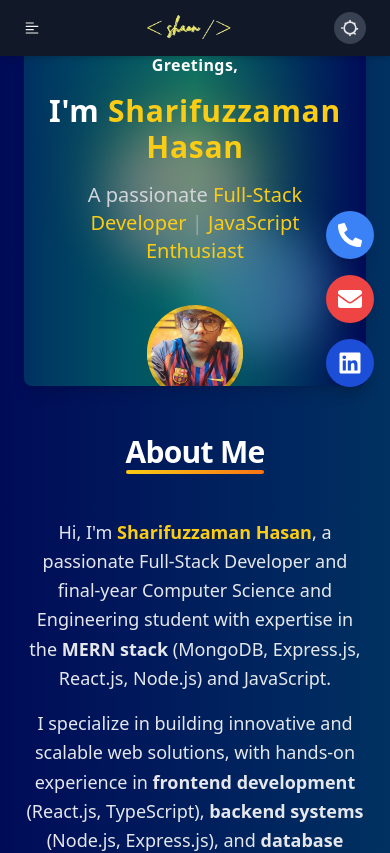
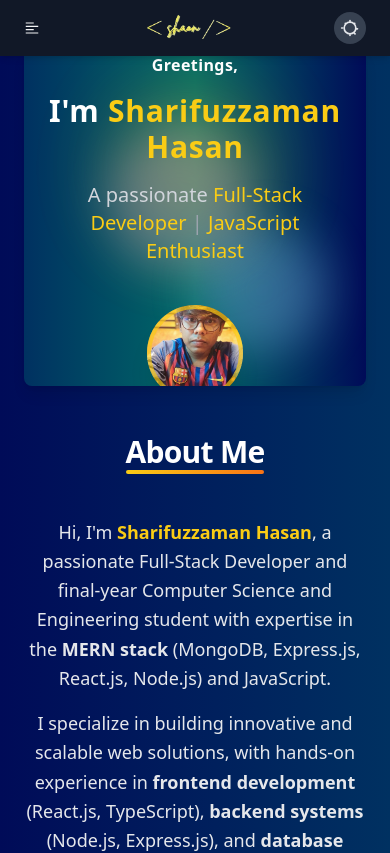
Before and after one commit to SharifuzzamanShaon/my-portfolio, a React (Vite) app: page / in a window 390 px wide. Shown: the top 853 px of the page. Built offline with nearby package versions, Linux system fonts and the light colour scheme.

Commit message:
reponsive , mobile menu

```diff
--- a/src/components/ContactOption.jsx
+++ b/src/components/ContactOption.jsx
@@ -3,7 +3,7 @@ import { Link } from "react-router-dom";
 
 const StickyContact = () => {
   return (
-    <div className="fixed right-4 top-1/4 space-y-4 z-50">
+    <div className="fixed right-4 top-1/4 z-50 space-y-4 sm:space-y-2 sm:block hidden">
       {/* Phone Icon */}
       <Link
         href="tel:+8801302-216999"
@@ -13,7 +13,7 @@ const StickyContact = () => {
       </Link>
       {/* Gmail Icon */}
       <Link
-        href="shasan2200@gmail.com"
+        href="mailto:shasan2200@gmail.com"
         className="flex items-center justify-center bg-red-500 text-white p-3 rounded-full shadow-lg transform transition duration-300 hover:scale-110 hover:bg-red-600"
       >
         <FaEnvelope className="w-6 h-6" />
```
